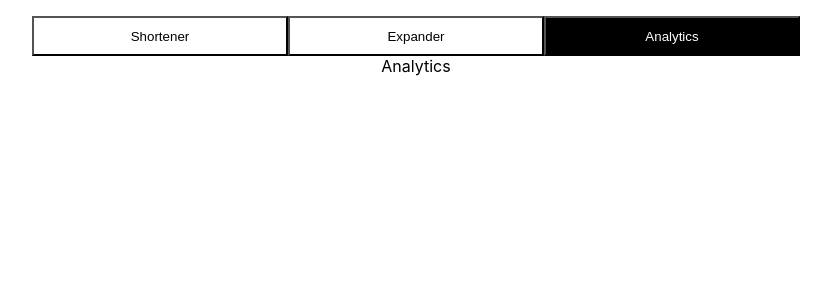
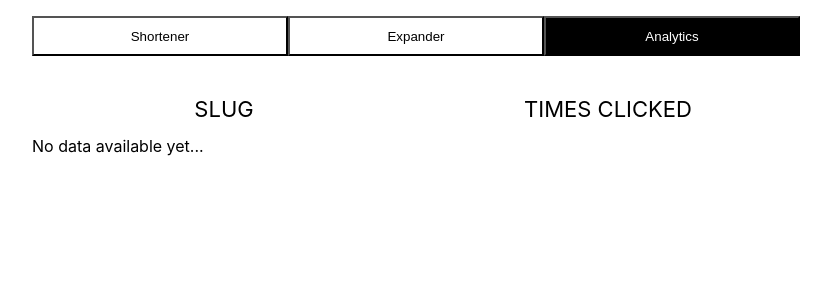
Before and after one commit to dumiandrei99/URL-Shortener-and-Expander, a React (Create React App) app in the folder frontend/: page / in a window 1280 px wide. Both pictures are taken after a click on the button "Analytics". Shown: the top 300 px of the page, without its empty margins (224-1055 px from the left). Built offline with nearby package versions, Linux system fonts and the light colour scheme.

Commit message:
frontend/feature: analytics feature implementation

```diff
--- a/frontend/src/App.css
+++ b/frontend/src/App.css
@@ -119,3 +119,36 @@ button.copy-to-clipboard {
     border-color: transparent;
     cursor: pointer;
 }
+
+/* Analytics styling */
+div.headers {
+    width: 60vw;
+    height: 5vh;
+}
+
+div.header {
+    float: left;
+    width: 50%;
+    text-align: center;
+    height: 100%;
+    margin-top: 5vh;
+    font-size: 22px;
+}
+
+div.times-clicked {
+    float: left;
+    width: 50%;
+    text-align: center;
+    height: 100%;
+    margin-top: 5vh;
+    font-size: 18px;
+}
+
+a.slug {
+    float: left;
+    width: 50%;
+    text-align: center;
+    height: 100%;
+    margin-top: 5vh;
+    font-size: 18px;
+}
--- a/frontend/src/App.js
+++ b/frontend/src/App.js
@@ -3,6 +3,7 @@ import './App.css';
 import PageSelector from './components/PageSelector';
 import Shortener from './components/Shortener';
 import Expander from './components/Expander';
+import Analytics from './components/Analytics';
 
 function App() {
   const [shortenerPressed, setShortenerPressed] = useState(true)
@@ -45,7 +46,7 @@ function App() {
 
         {expanderPressed && <Expander />}
 
-        {analyticsPressed && <div> Analytics </div>}
+        {analyticsPressed && <Analytics />}
       </div>
     </div>
   );
--- a/frontend/src/api/api.js
+++ b/frontend/src/api/api.js
@@ -59,7 +59,19 @@ const expandURL = (url, setSlugError, setShowSlugError, setSuccessMessage, setSh
     });
 }
 
+const analytics = (callback) => {
+    axios({
+        method: "get",
+        url: HOST + '/api/analytics',
+    })
+    .then(callback)
+    .catch((error) => {
+        console.log(error)
+    })
+}
+
 export {
     shortenURL,
-    expandURL
+    expandURL,
+    analytics
 }
--- /dev/null
+++ b/frontend/src/components/Analytics.js
@@ -0,0 +1,36 @@
+import React, {useState, useEffect} from 'react';
+import '../App.css';
+import * as API from '../api/api'
+
+function Analytics() {
+    const [analytics, setAnalytics] = useState([])
+
+    useEffect(() => {
+        API.analytics((response) => {
+            setAnalytics(response.data)
+        })
+    }, [])
+
+    return (
+        <div>
+            <div className="headers">
+                <div className="header"> SLUG </div>
+                <div className= "header"> TIMES CLICKED </div>
+            </div>
+            {analytics.length === 0 ?
+                <div> No data available yet... </div>
+                :
+                analytics.map((analytic, index) => {
+                    return(
+                        <div className="headers">
+                            <a href={analytic.slug} className="slug">{analytic.slug}</a>
+                            <div className="times-clicked">{analytic.times_clicked}</div>
+                        </div>
+                    )
+                })
+            }
+        </div>
+    );
+}
+
+export default Analytics;
```
